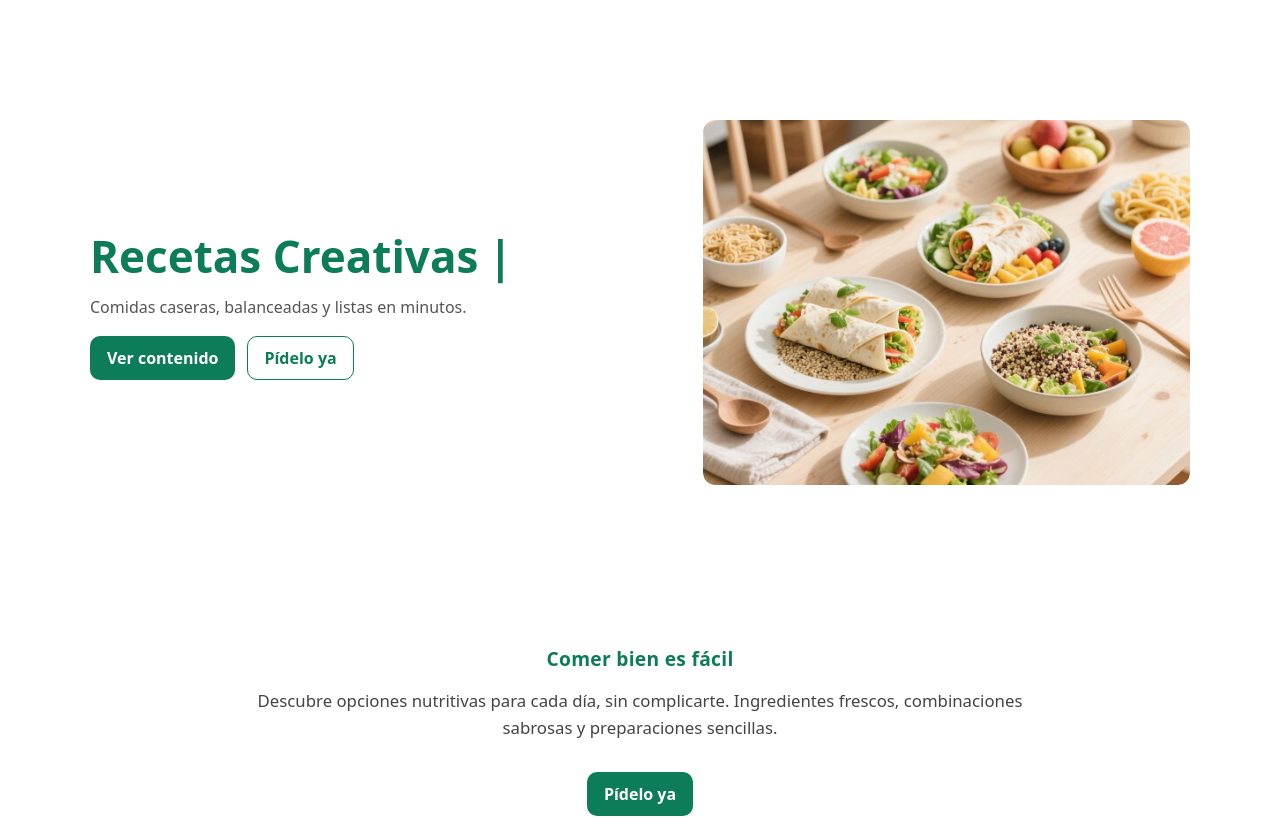
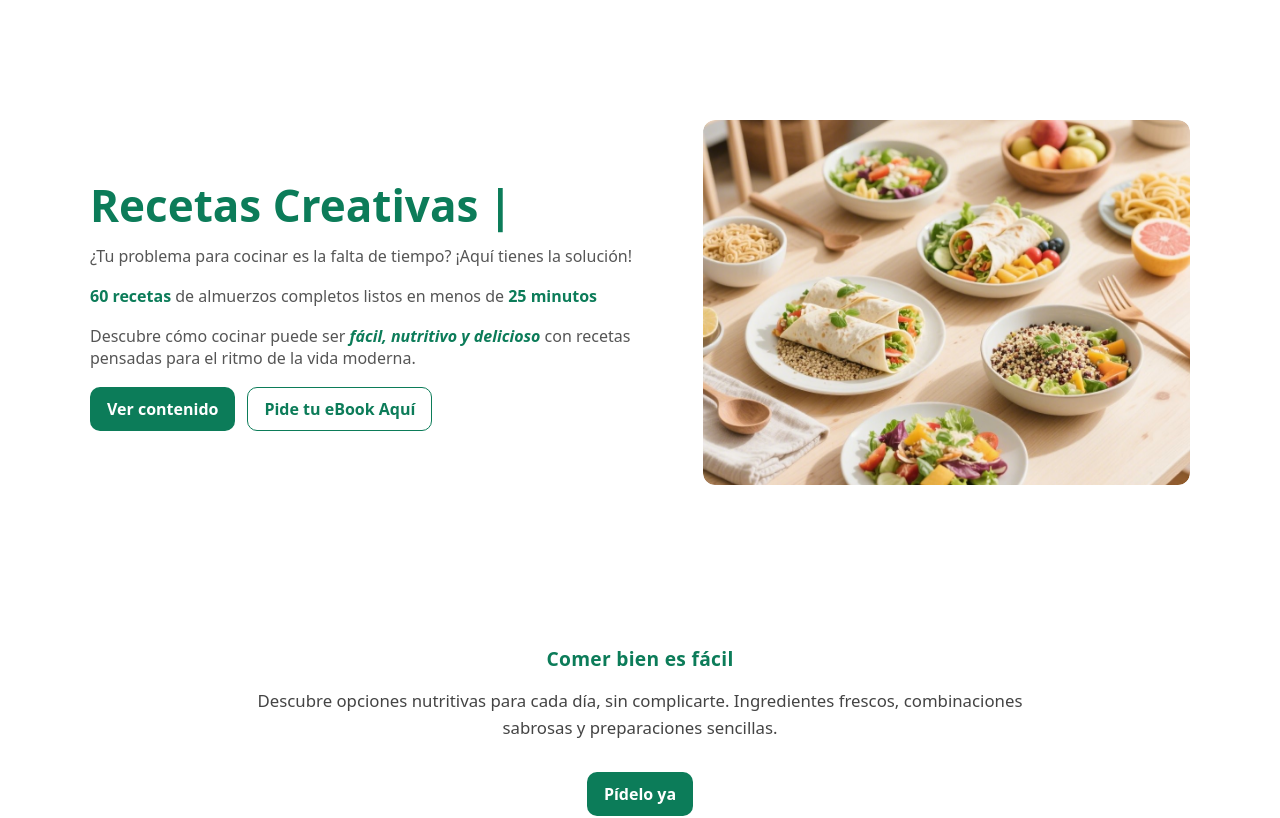
Before and after one commit to Yu13ppe/quickLunch, a React (Create React App) app: page / in a window 1280 px wide. Shown: the top 818 px of the page. Built offline with nearby package versions, Linux system fonts and the light colour scheme.

Commit message:
hero update

```diff
--- a/src/Assets/Css/styles.css
+++ b/src/Assets/Css/styles.css
@@ -27,6 +27,7 @@ a { color: inherit; text-decoration: none; }
 .cursor { color: #0c7c59; animation: blink 1.2s steps(1) infinite; }
 @keyframes blink { 50% { opacity: 0; } }
 .hero__subtitle { margin: 0 0 18px; color: #555; }
+.hero__subtitle strong { color: #0c7c59; font-weight: 800; }
 .hero__cta { display: flex; gap: 12px; }
 .hero__media { display: flex; justify-content: center; }
 
--- a/src/Components/Hero.js
+++ b/src/Components/Hero.js
@@ -19,11 +19,20 @@ const Hero = () => {
           <span className="cursor">|</span>
         </h1>
         <p className="hero__subtitle">
-          Comidas caseras, balanceadas y listas en minutos.
+          ¿Tu problema para cocinar es la falta de tiempo? ¡Aquí tienes la solución!
+          {/* ¿Tienes poco tiempo, pero quieres comer bien? */}
+        </p>
+        <p className="hero__subtitle">
+          <strong>60 recetas</strong> de almuerzos completos listos en menos de <strong>25 minutos</strong>
+          {/* Con estas <strong>60 recetas</strong> descubrirás que cocinar puede ser simple, saludable y delicioso. */}
+        </p>
+        <p className="hero__subtitle">
+          Descubre cómo cocinar puede ser <strong><em>fácil, nutritivo y delicioso</em></strong> con recetas pensadas para el ritmo de la vida moderna.
+          {/* Comidas completas listas en menos de <strong>25 minutos</strong> — <strong>Porque cuidarte también puede ser fácil.</strong> */}
         </p>
         <div className="hero__cta">
           <a href="#menu" className="btn btn-primary">Ver contenido</a>
-          <a href="#contacto" className="btn btn-outline">Pídelo ya</a>
+          <a href="#contacto" className="btn btn-outline">Pide tu eBook Aquí</a>
         </div>
       </div>
       <div className="hero__media">
```
